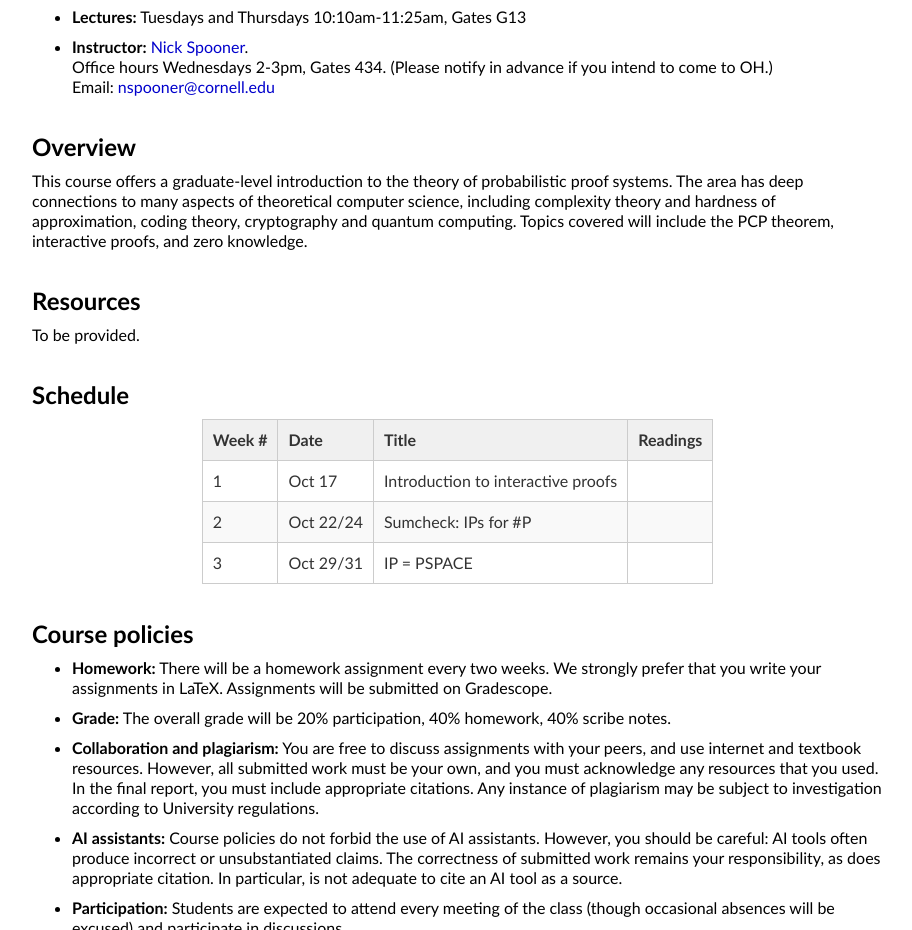
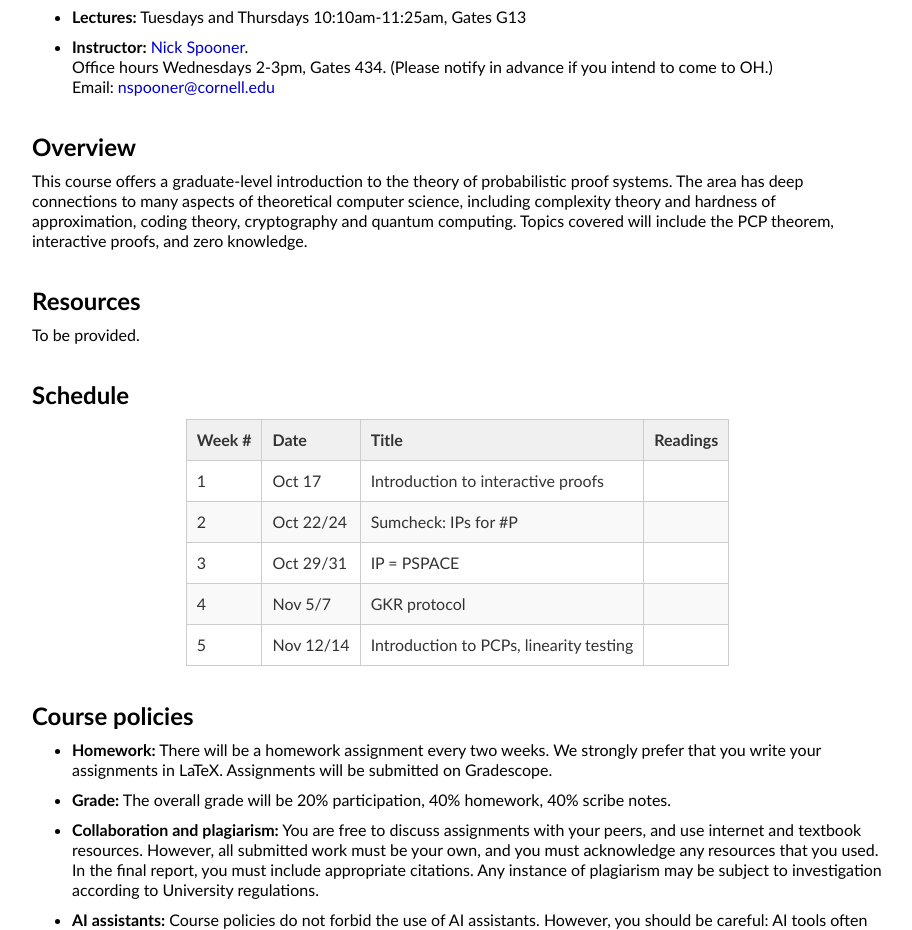
Before and after one commit to nickspoon/nickspoon.github.io, a plain HTML site: page proofs-fall24/index.html in a window 1280 px wide. Shown: the part 170-1100 px from the top of the page, without its empty margins (190-1102 px from the left). Drawn offline with Linux system fonts and the light colour scheme.

Commit message:
schedule

```diff
--- a/proofs-fall24/index.html
+++ b/proofs-fall24/index.html
@@ -63,6 +63,18 @@
 					<td>IP = PSPACE</td>
 					<td></td>
 				</tr>
+				<tr class="row-b">
+					<td>4</td>
+					<td>Nov 5/7</td>
+					<td>GKR protocol</td>
+					<td></td>
+				</tr>
+				<tr>
+					<td>5</td>
+					<td>Nov 12/14</td>
+					<td>Introduction to PCPs, linearity testing</td>
+					<td></td>
+				</tr>
 			</table>
 		</div>
 
```
